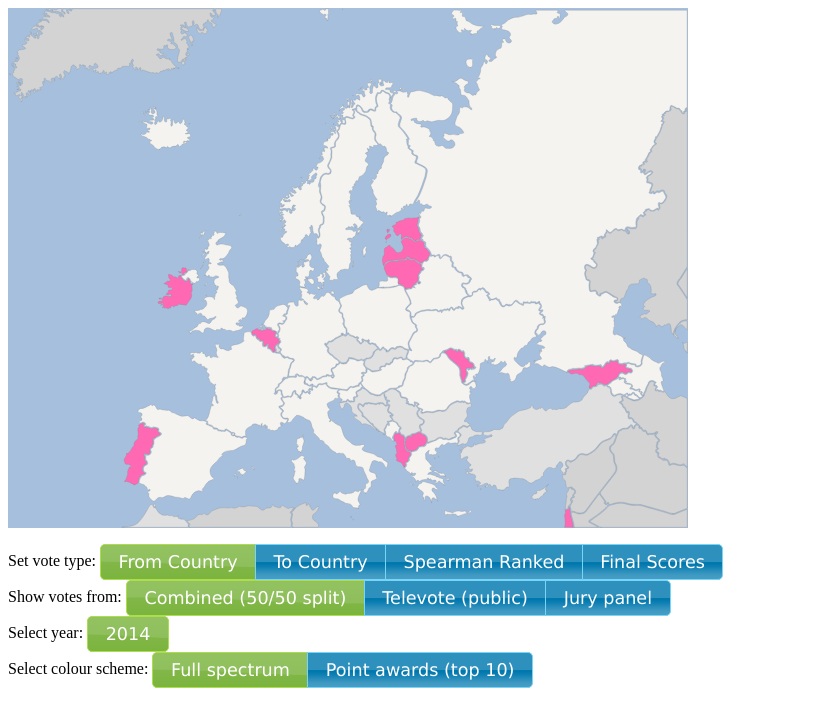
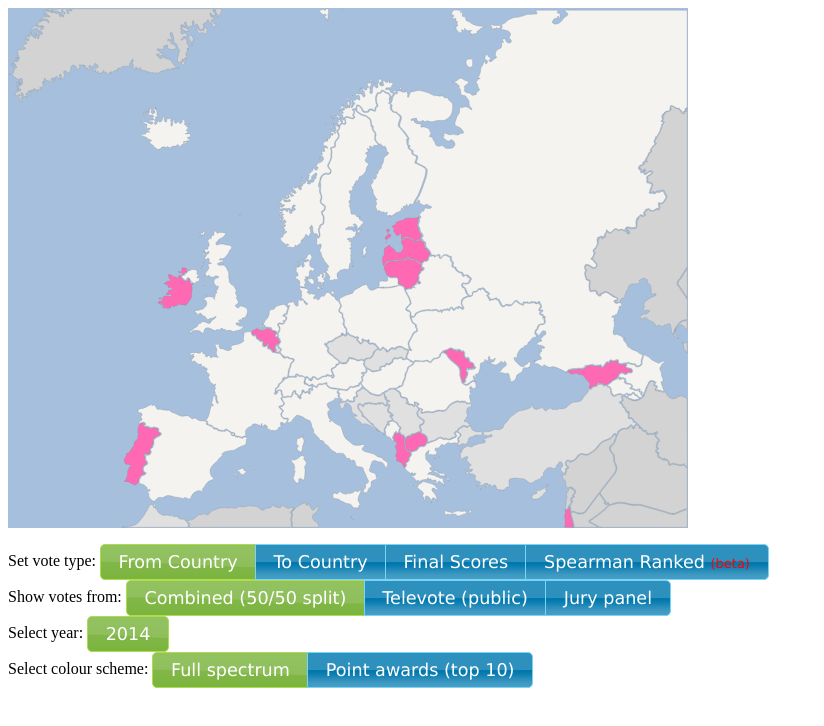
Before and after one commit to tom-lord/eurovision_map, a plain HTML site: page eurovision_map.html in a window 1280 px wide. Shown: the whole page, without its empty margins (0-824 px from the left). Drawn offline with Linux system fonts and the light colour scheme.

Commit message:
Switched ranking buttons order
And added "beta" tag, as I don't think it's very helpful yet.

```diff
--- a/eurovision_map.html
+++ b/eurovision_map.html
@@ -67,8 +67,8 @@
             Set vote type:
             <input type="radio" id="radio1" name="vote_type" onclick="setVoteType('from_country')" checked="checked"><label for="radio1">From Country</label>
             <input type="radio" id="radio2" name="vote_type" onclick="setVoteType('to_country')"><label for="radio2">To Country</label>
-            <input type="radio" id="radio3" name="vote_type" onclick="setVoteType('spearman_ranked')"><label for="radio3">Spearman Ranked</label>
             <input type="radio" id="radio4" name="vote_type" onclick="setVoteType('final_scores')"><label for="radio4">Final Scores</label>
+            <input type="radio" id="radio3" name="vote_type" onclick="setVoteType('spearman_ranked')"><label for="radio3">Spearman Ranked <font size=2 color="red">(beta)</font></label>
         </div>
         <div id="votes_from_set">
             Show votes from:
```
